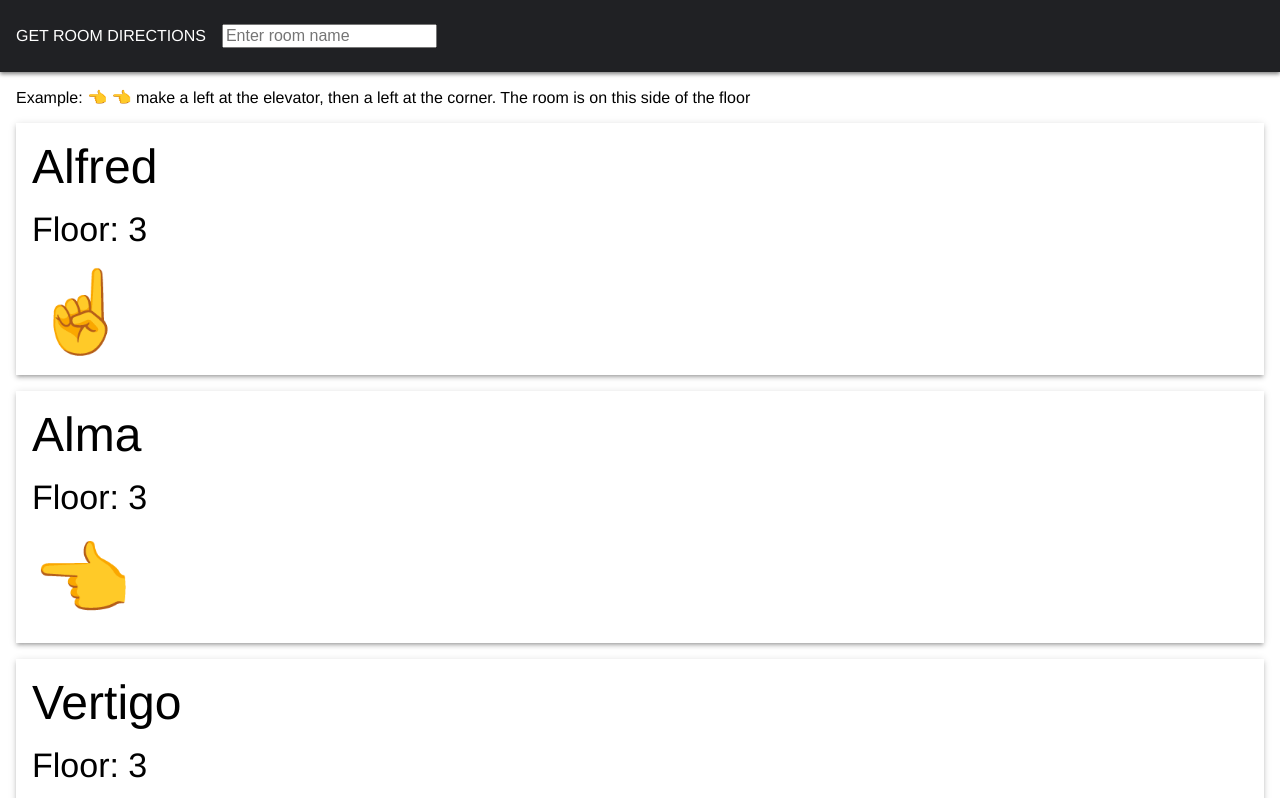
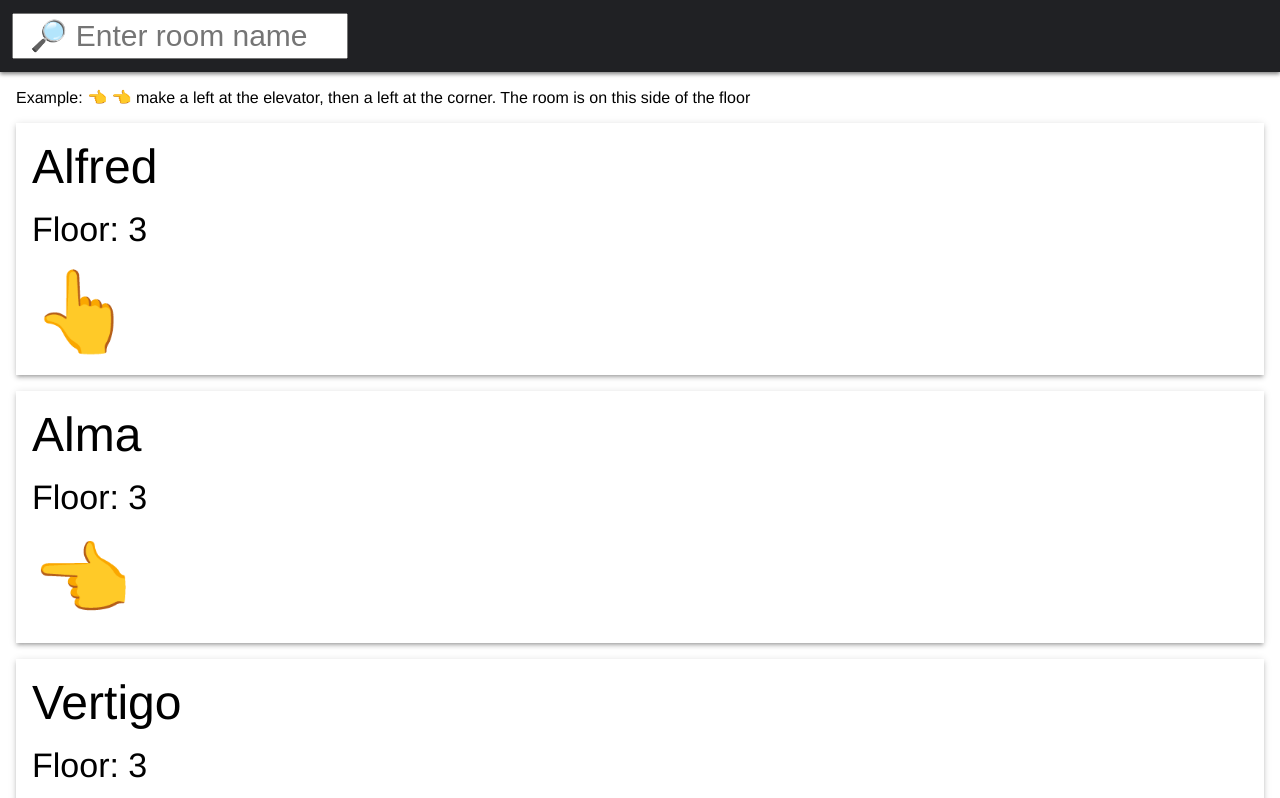
Before and after one commit to newyork-anthonyng/sf-map, a plain HTML site: page public/index.html in a window 1280 px wide. Shown: the top 798 px of the page. Drawn offline with Linux system fonts and the light colour scheme.

Commit message:
Add transition animation for input field

```diff
--- a/public/index.html
+++ b/public/index.html
@@ -29,7 +29,6 @@
                 color: white;
                 display: flex;
                 align-items: center;
-                padding: 0 16px;
                 position: fixed;
                 top: 0;
                 left: 0;
@@ -42,7 +41,20 @@
             }
 
             .search-room__input {
-                font-size: 16px;
+                width: 100%;
+                height: 100%;
+                max-width: 300px;
+                max-height: 42px;
+                font-size: 30px;
+                transition: all 0.3s ease-in-out;
+                padding: 0 16px;
+                transform: translateX(12px);
+            }
+
+            .search-room__input:focus {
+                max-width: 100%;
+                max-height: 100%;
+                transform: translateX(0);
             }
 
             .instructions {
@@ -73,8 +85,7 @@
     </head>
     <body>
         <header>
-            <label class="search-room__label" for="room-search">Get room directions</label>
-            <input id="room-search" class="js-input search-room__input" type="text" placeholder="Enter room name">
+            <input aria-label="Get room directions" class="js-input search-room__input" type="text" placeholder="🔎 Enter room name">
         </header>
 
         <p class="instructions">Example: 👈 👈 make a left at the elevator, then a left at the corner. The room is on this side of the floor</p>
@@ -97,7 +108,7 @@
                 return directions.map(direction => {
                     switch(direction) {
                         case "FRONT":
-                            return "☝️";
+                            return "👆";
                         case "LEFT":
                             return "👈";
                         case "RIGHT":
--- a/public/sw.js
+++ b/public/sw.js
@@ -1,4 +1,4 @@
-const CACHE_NAME = "sf-rooms-v1";
+const CACHE_NAME = "sf-rooms-v2";
 const filesToCache = ["/", "/index.html", "/map.js"];
 
 self.addEventListener("install", e => {
```
